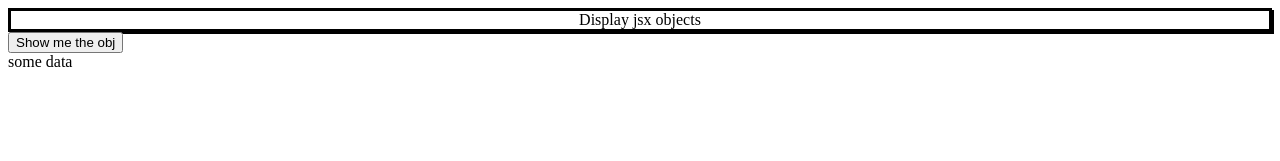
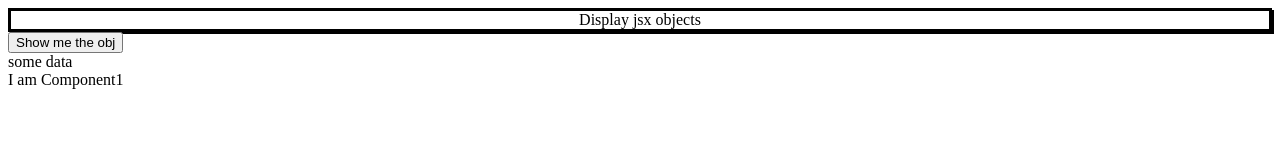
Before and after one commit to katerynabugaieva/redux-tools, a React (Create React App) app: page / in a window 1280 px wide. Shown: the top 161 px of the page. Built offline with nearby package versions, Linux system fonts and the light colour scheme.

Commit message:
component

```diff
--- a/src/App.js
+++ b/src/App.js
@@ -1,23 +1,22 @@
 import React, { Component } from "react";
 import "./App.css";
+import Component1 from "./functional/component1";
 import * as styles from "./styles";
 
 class App extends Component {
   name = "Display jsx objects";
   render() {
     const var1 = {
-      key1: "some data"
-    }
+      key1: "some data",
+    };
     return (
       <div className="App">
-        <div style={styles.styles}>
-          {this.name}
-        </div>
+        <div style={styles.styles}>{this.name}</div>
         {React.createElement("button", { className: "App" }, "Show me the obj")}
         &nbsp;
-
         {React.createElement("div", { className: "app" }, var1.key1)}
 
+        <Component1 />
       </div>
     );
   }
```
